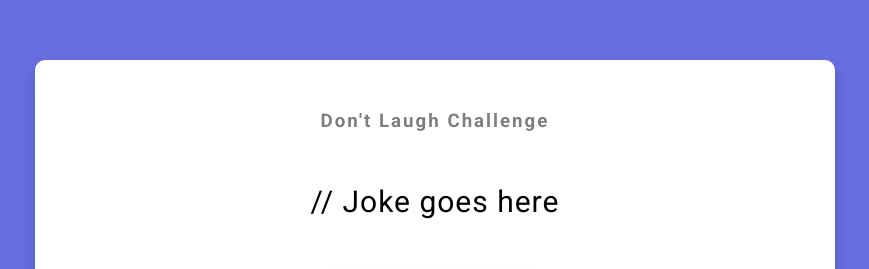
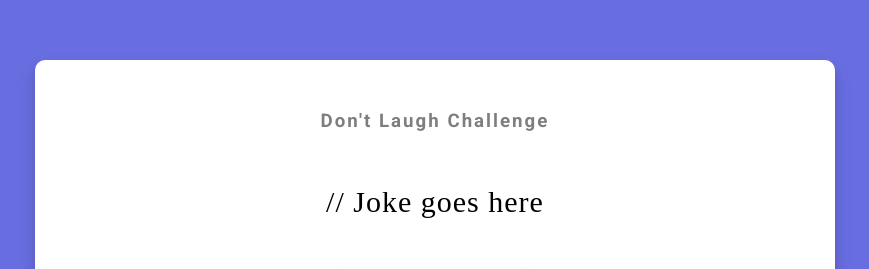
Before and after one commit to ckp08/Pun-App, a plain HTML site: page index.html in a window 1280 px wide. Shown: the part 186-455 px from the top of the page, without its empty margins (205-1074 px from the left). Drawn offline with Linux system fonts and the light colour scheme; no server answers.

Commit message:
Update style.css

```diff
--- a/style.css
+++ b/style.css
@@ -35,6 +35,7 @@ h3 {
 
 .joke {
   font-size: 30px;
+  font-family:Times New Roman;
   letter-spacing: 1px;
   line-height: 40px;
   margin: 50px auto;
```
